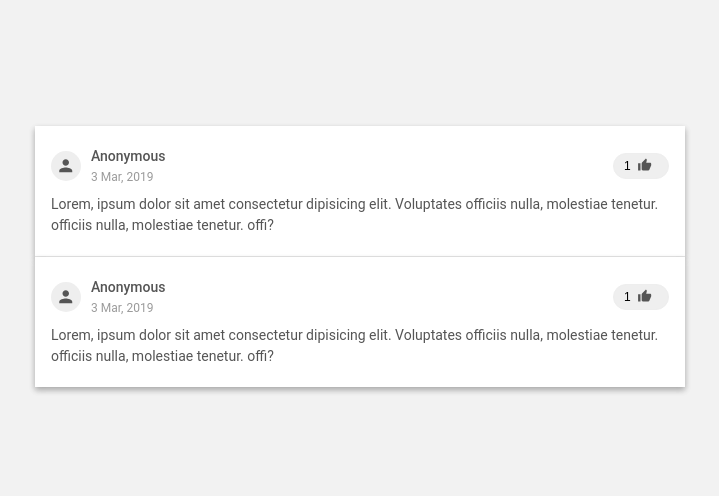
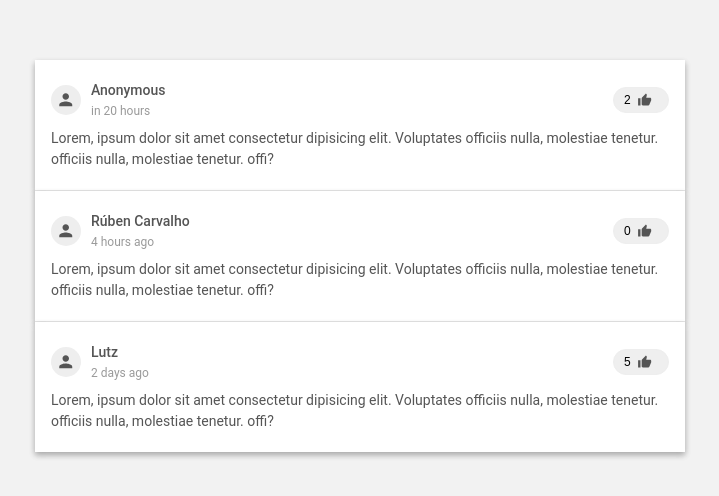
Before and after one commit to rubencarvalho/questions-app, a React (Create React App) app: page / in a window 1280 px wide. Shown: the part 144-640 px from the top of the page, without its empty margins (280-999 px from the left). Built offline with nearby package versions, Linux system fonts and the light colour scheme.

Commit message:
Array from cards

```diff
--- a/package.json
+++ b/package.json
@@ -10,6 +10,7 @@
     "babel-plugin-jsx-remove-data-test-id": "2.0.0",
     "babel-plugin-styled-components": "1.10.0",
     "cypress": "^3.1.5",
+    "dayjs": "^1.8.8",
     "docz-theme-default": "^0.13.7",
     "internal-ip-cli": "^1.0.0",
     "prop-types": "^15.7.2",
--- a/src/app/App.js
+++ b/src/app/App.js
@@ -1,11 +1,56 @@
 import React from 'react'
+import { useState } from 'react'
 import GlobalStyle from './GlobalStyle'
 import Card from '../cards/Card'
+import dayjs from 'dayjs'
+import relativeTime from 'dayjs/plugin/relativeTime'
+dayjs.extend(relativeTime)
+
 export default function App() {
+  const [data, setData] = useState([
+    {
+      name: 'Anonymous',
+      message:
+        'Lorem, ipsum dolor sit amet consectetur dipisicing elit. Voluptates officiis nulla, molestiae tenetur. officiis nulla, molestiae tenetur. offi?',
+      date: '2019-03-05T10:51',
+      votes: 2,
+    },
+    {
+      name: 'Rúben Carvalho',
+      message:
+        'Lorem, ipsum dolor sit amet consectetur dipisicing elit. Voluptates officiis nulla, molestiae tenetur. officiis nulla, molestiae tenetur. offi?',
+      date: '2019-03-04T10:51',
+      votes: 0,
+    },
+    {
+      name: 'Lutz',
+      message:
+        'Lorem, ipsum dolor sit amet consectetur dipisicing elit. Voluptates officiis nulla, molestiae tenetur. officiis nulla, molestiae tenetur. offi?',
+      date: '2019-03-02T10:51',
+      votes: 5,
+    },
+  ])
+
   return (
     <React.Fragment>
-      <Card />
-      <Card />
+      <Card
+        name={data[0].name}
+        message={data[0].message}
+        date={dayjs().to(data[0].date)}
+        votes={data[0].votes}
+      />
+      <Card
+        name={data[1].name}
+        message={data[1].message}
+        date={dayjs().to(data[1].date)}
+        votes={data[1].votes}
+      />
+      <Card
+        name={data[2].name}
+        message={data[2].message}
+        date={dayjs().to(data[2].date)}
+        votes={data[2].votes}
+      />
       <GlobalStyle />
     </React.Fragment>
   )
--- a/src/cards/Card.js
+++ b/src/cards/Card.js
@@ -1,6 +1,5 @@
 import React from 'react'
 import styled from 'styled-components'
-import upvote from './svgs/upvote.svg'
 import SVGIcon from './Icons.js'
 
 const StyledCard = styled.section`
@@ -76,7 +75,7 @@ const Message = styled.div`
   overflow-wrap: break-word;
 `
 
-export default function Card() {
+export default function Card({ name, message, date, votes }) {
   return (
     <StyledCard>
       <Header>
@@ -84,18 +83,14 @@ export default function Card() {
           <SVGIcon name="user" fill="#555" height="65%" width="65%" />
         </Avatar>
         <Items>
-          <Author>Anonymous</Author>
-          <Date>3 Mar, 2019</Date>
+          <Author>{name}</Author>
+          <Date>{date}</Date>
         </Items>
         <Action>
-          1 <SVGIcon name="upvote" fill="#555" height="65%" width="65%" />
+          {votes} <SVGIcon name="upvote" fill="#555" height="65%" width="65%" />
         </Action>
       </Header>
-      <Message>
-        Lorem, ipsum dolor sit amet consectetur dipisicing elit. Voluptates
-        officiis nulla, molestiae tenetur. officiis nulla, molestiae tenetur.
-        offi?
-      </Message>
+      <Message>{message}</Message>
     </StyledCard>
   )
 }
```
Also changed, not shown: 1 other file (tests, documents, lock files or other folders).
